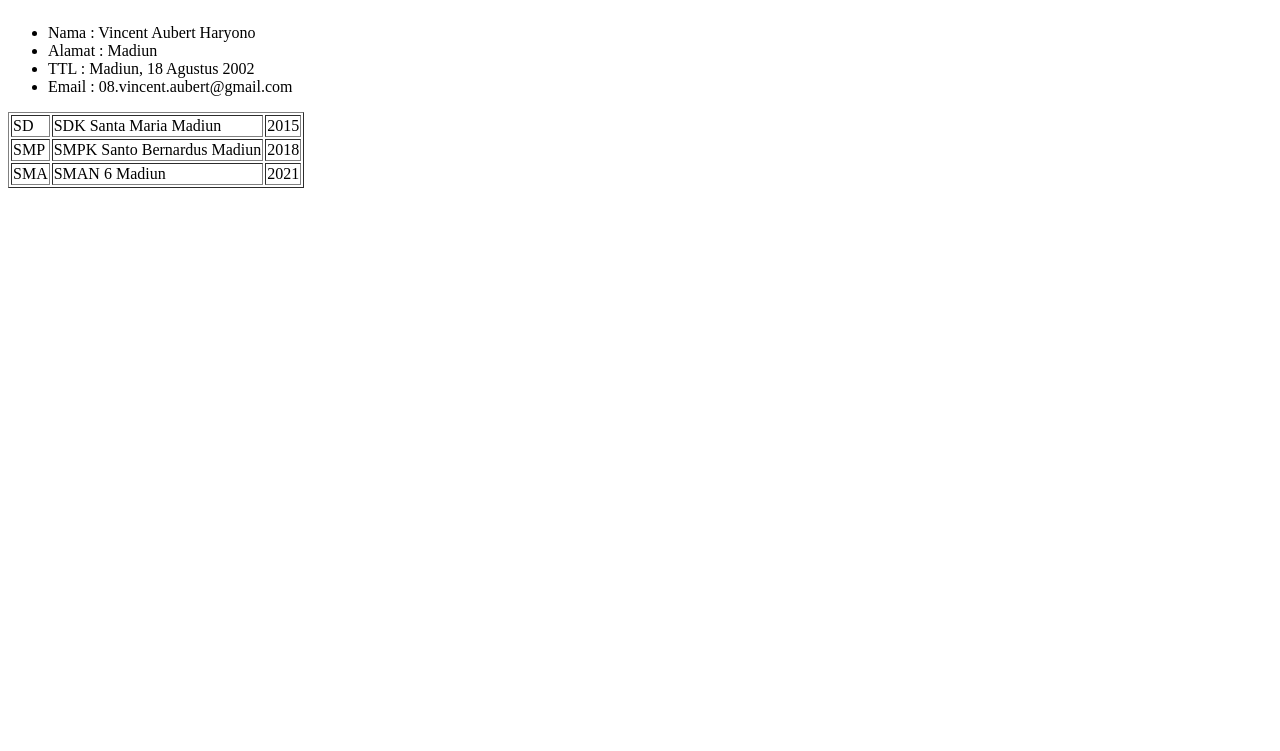
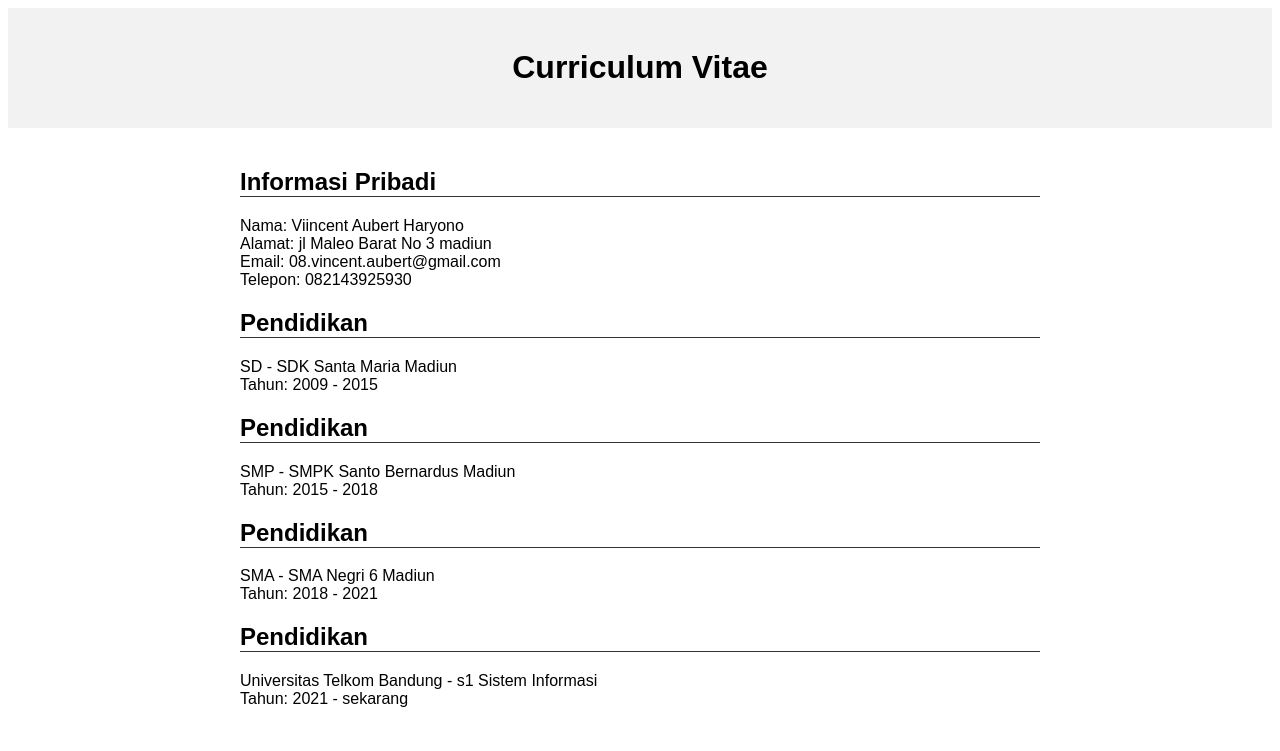
Before and after one commit to vincentaubertt/wad_project1, a plain HTML site: page index.html in a window 1280 px wide. Drawn offline with Linux system fonts and the light colour scheme.

Commit message:
Update index.html

```diff
--- a/index.html
+++ b/index.html
@@ -1,33 +1,73 @@
+<!DOCTYPE html>
 <html>
-  <head>
-    <title>
-        CV Online
-    </title>
-  </head>
-  </body>
-    <img src=""  witdh ="200px" />
-    <ul>
-        <li>Nama : Vincent Aubert Haryono</li>
-        <li>Alamat : Madiun </li>
-        <li>TTL : Madiun, 18 Agustus 2002 </li>
-        <li>Email : 08.vincent.aubert@gmail.com</li>
-    </ul>
-    <table border="1px"
-        </tr>
-            <td>SD</td>
-            <td>SDK Santa Maria Madiun </td>
-            <td>2015</td>
-        </tr>
-        <tr>
-            <td>SMP</td>
-            <td>SMPK Santo Bernardus Madiun</td>
-            <td>2018</td>
-        </tr>
-        <tr>
-            <td>SMA</td>
-            <td>SMAN 6 Madiun</td>
-            <td>2021</td>
-        </tr>
-    </table>
+<head>
+    <title>Curriculum Vitae</title>
+    <style>
+        body {
+            font-family: Arial, sans-serif;
+        }
+
+        .header {
+            text-align: center;
+            background-color: #f2f2f2;
+            padding: 20px;
+        }
+
+        .container {
+            max-width: 800px;
+            margin: 0 auto;
+            padding: 20px;
+        }
+
+        h1 {
+            text-align: center;
+        }
+
+        .section {
+            margin-bottom: 20px;
+        }
+
+        .section h2 {
+            border-bottom: 1px solid #333;
+        }
+
+        .section p {
+            margin: 0;
+        }
+    </style>
+</head>
+<body>
+    <div class="header">
+        <h1>Curriculum Vitae</h1>
+    </div>
+    <div class="container">
+        <div class="section">
+            <h2>Informasi Pribadi</h2>
+            <p>Nama: Viincent Aubert Haryono</p>
+            <p>Alamat: jl Maleo Barat No 3 madiun </p>
+            <p>Email: 08.vincent.aubert@gmail.com</p>
+            <p>Telepon: 082143925930</p>
+        </div>
+        <div class="section">
+            <h2>Pendidikan</h2>
+            <p>SD - SDK Santa Maria Madiun </p>
+            <p>Tahun: 2009 - 2015  </p>
+        </div>
+        <div class="section">
+            <h2>Pendidikan</h2>
+            <p>SMP - SMPK Santo Bernardus Madiun </p>
+            <p>Tahun: 2015 - 2018  </p>
+        </div>
+        <div class="section">
+            <h2>Pendidikan</h2>
+            <p>SMA  - SMA Negri 6 Madiun  </p>
+            <p>Tahun: 2018 - 2021  </p>
+        </div>
+        <div class="section">
+            <h2>Pendidikan</h2>
+            <p>Universitas Telkom Bandung - s1 Sistem Informasi </p>
+            <p>Tahun: 2021 - sekarang  </p>
+        </div>
+    </div>
 </body>
 </html>
```
